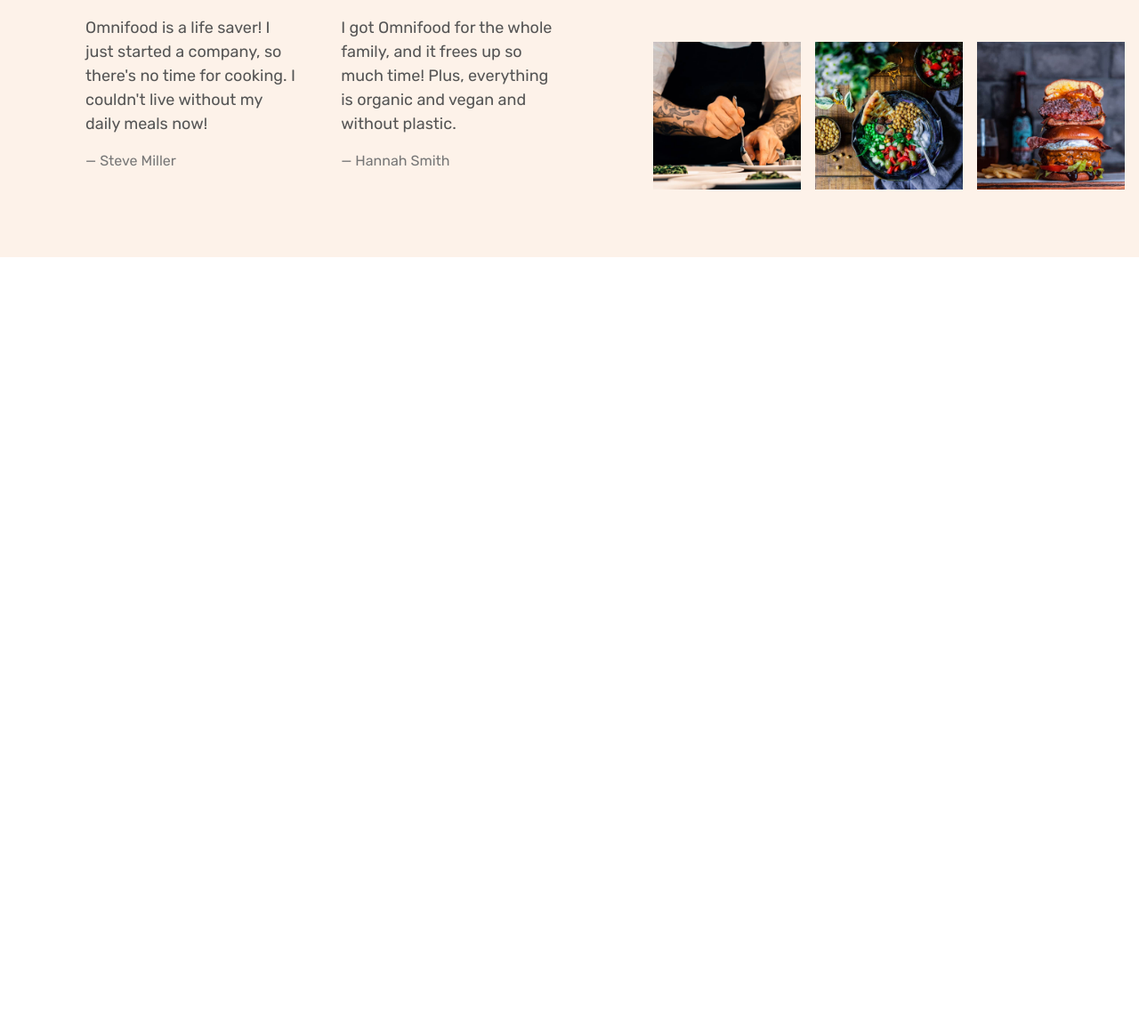
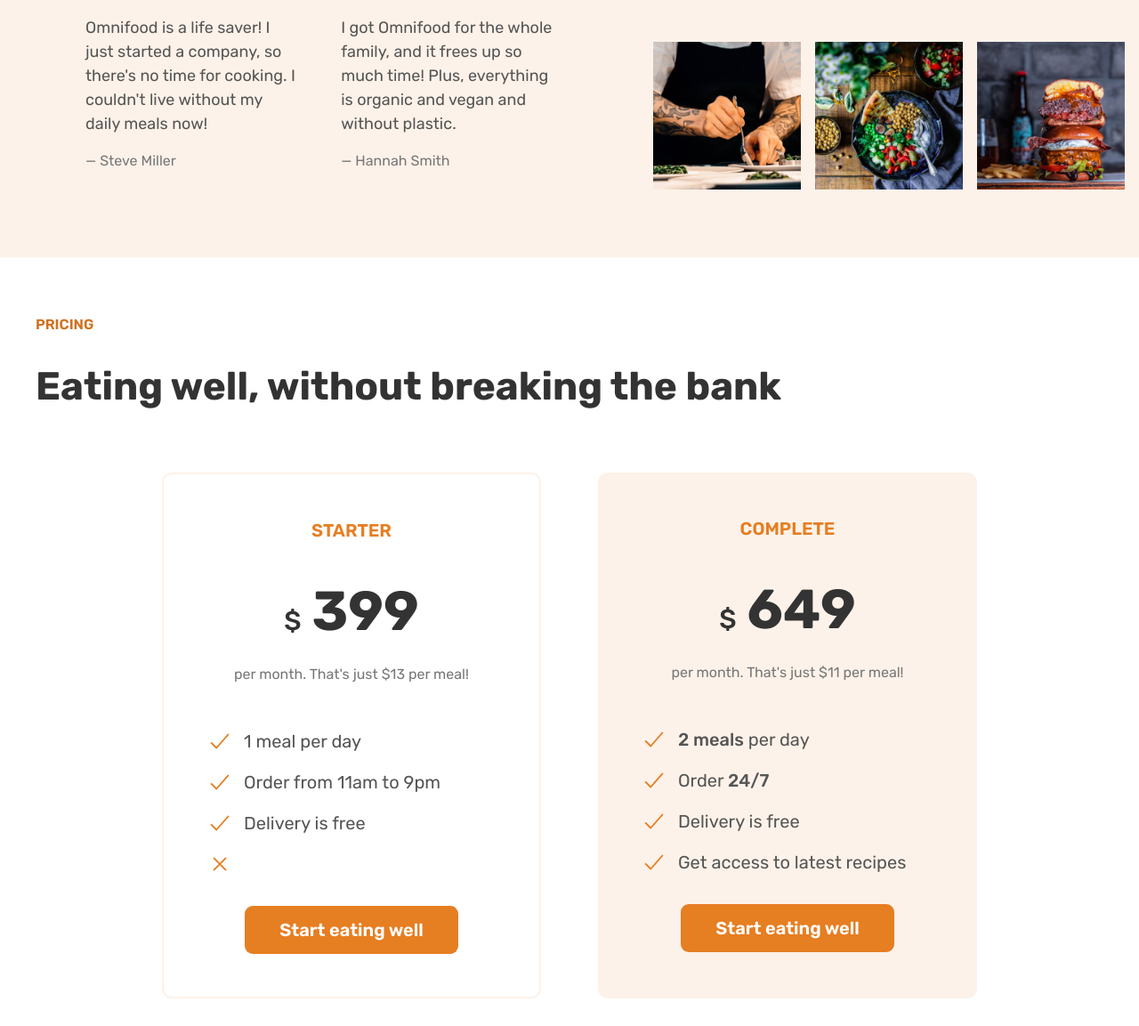
Before and after one commit to grvassil/omnifood, a plain HTML site: page index.html in a window 1280 px wide. Shown: the part 4208-5361 px from the top of the page at 89% size. Before the commit the page ends 4497 px from the top, so only its background shows below. Drawn offline with nearby package versions, Linux system fonts and the light colour scheme.

Commit message:
added section pricing

```diff
--- a/css/style.css
+++ b/css/style.css
@@ -446,7 +446,7 @@ header {
 }
 
 .icon {
-  font-size: 2.4rem;
+  font-size: 3rem;
   color: var(--primary-color);
   margin-right: 1.2rem;
 }
@@ -552,3 +552,54 @@ figcaption {
 .gallery-item {
   overflow: hidden;
 }
+
+/* ******************* */
+/* Section Pricing */
+/* ******************* */
+
+.pricing-plan {
+  width: 75%;
+  text-align: center;
+  padding: 4.8rem;
+  border-radius: 11px;
+}
+
+.pricing-plan-starter {
+  border: 2px solid var(--primary-color-tint);
+  justify-self: end;
+}
+
+.pricing-plan-complete {
+  background-color: var(--primary-color-tint);
+}
+
+.pricing-plan-title {
+  font-size: 2rem;
+  text-transform: uppercase;
+  color: var(--primary-color);
+  margin-bottom: 3rem;
+  font-weight: 600;
+}
+
+.pricing-plan-price {
+  font-size: 6.2em;
+  font-weight: 700;
+  color: #333;
+  margin-bottom: 1.2rem;
+}
+
+.pricing-plan-price span {
+  font-size: 3rem;
+  font-weight: 500;
+  margin-right: 1.2rem;
+}
+
+.pricing-plan-text {
+  font-size: 1.6rem;
+  color: #777;
+  margin-bottom: 4.8rem;
+}
+
+.meals-list {
+  margin-bottom: 3.2rem;
+}
--- a/index.html
+++ b/index.html
@@ -355,6 +355,70 @@
           </figure>
         </div>
       </section>
+
+      <!-- Section Pricing -->
+      <section class="section-pricing">
+        <div class="container">
+          <h2 class="subheading">Pricing</h2>
+          <div class="heading">Eating well, without breaking the bank</div>
+        </div>
+
+        <div class="container grid grid-2cols">
+          <div class="pricing-plan pricing-plan-starter">
+            <p class="pricing-plan-title">Starter</p>
+            <p class="pricing-plan-price"><span>$</span>399</p>
+            <p class="pricing-plan-text">
+              per month. That's just $13 per meal!
+            </p>
+            <ul class="meals-list">
+              <li class="li-item">
+                <ion-icon class="icon" name="checkmark-outline"></ion-icon
+                ><span>1 meal per day</span>
+              </li>
+              <li class="li-item">
+                <ion-icon class="icon" name="checkmark-outline"></ion-icon
+                ><span>Order from 11am to 9pm</span>
+              </li>
+              <li class="li-item">
+                <ion-icon class="icon" name="checkmark-outline"></ion-icon
+                ><span>Delivery is free</span>
+              </li>
+              <li class="li-item">
+                <ion-icon class="icon" name="close-outline"></ion-icon
+                ><span></span>
+              </li>
+            </ul>
+            <a href="#" class="nav-link btn-lg">Start eating well</a>
+          </div>
+
+          <div class="pricing-plan pricing-plan-complete">
+            <p class="pricing-plan-title">Complete</p>
+            <p class="pricing-plan-price"><span>$</span>649</p>
+            <p class="pricing-plan-text">
+              per month. That's just $11 per meal!
+            </p>
+            <ul class="meals-list">
+              <li class="li-item">
+                <ion-icon class="icon" name="checkmark-outline"></ion-icon
+                ><span><strong>2 meals</strong> per day</span>
+              </li>
+              <li class="li-item">
+                <ion-icon class="icon" name="checkmark-outline"></ion-icon
+                ><span>Order <strong>24/7</strong></span>
+              </li>
+              <li class="li-item">
+                <ion-icon class="icon" name="checkmark-outline"></ion-icon
+                ><span>Delivery is free</span>
+              </li>
+              <li class="li-item">
+                <ion-icon class="icon" name="checkmark-outline"></ion-icon
+                ><span>Get access to latest recipes</span>
+              </li>
+            </ul>
+            <a href="#" class="nav-link btn-lg">Start eating well</a>
+          </div>
+        </div>
+      </section>
     </main>
     <footer></footer>
 
```
